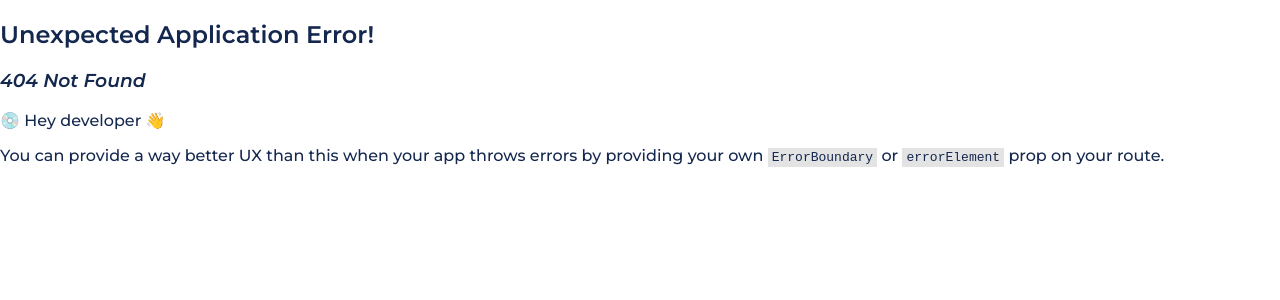
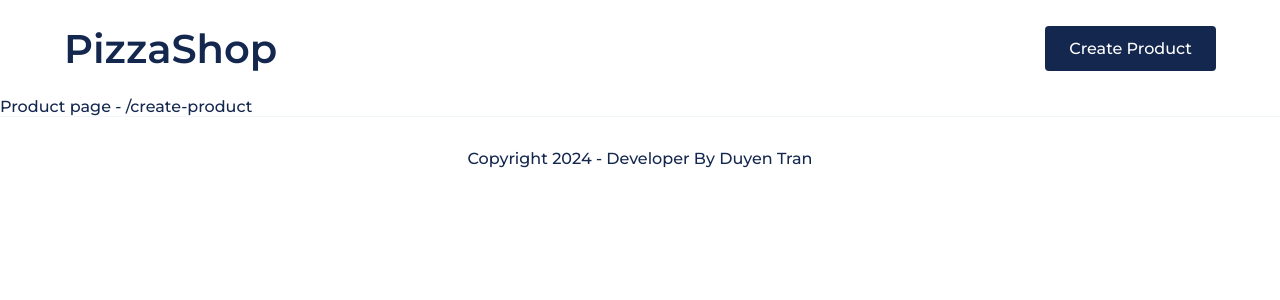
Before and after one commit to TranLeKhanhDuyen/Knowledge, a React (Create React App) app in the folder pizza-order/: page /create-product in a window 1280 px wide. Before the commit this address had no page. Shown: the top 300 px of the page. Built offline with nearby package versions, Linux system fonts and the light colour scheme.

Commit message:
feat: add useParams

```diff
--- a/pizza-order/src/App.tsx
+++ b/pizza-order/src/App.tsx
@@ -1,6 +1,13 @@
 import HomePage from "./pages/HomePage";
-import { createBrowserRouter, Outlet, RouteObject, RouterProvider } from "react-router-dom";
+import {
+  createBrowserRouter,
+  Outlet,
+  RouteObject,
+  RouterProvider,
+} from "react-router-dom";
 import MainLayout from "./layouts/MainLayout";
+import CreateProductPage from "./pages/CreateProductPage";
+import DetailProductPage from "./pages/DetailProductPage";
 
 const appRoutes: RouteObject[] = [
   {
@@ -11,21 +18,27 @@ const appRoutes: RouteObject[] = [
         index: true,
         element: <HomePage />,
       },
+      {
+        path: "/create-product",
+        element: <CreateProductPage />,
+      },
+      {
+        path: "/product/:id",
+        element: <DetailProductPage />,
+      },
     ],
   },
 ];
 
 const router = createBrowserRouter([
   {
-    element: (
-      <Outlet/>
-    ),
-    children: appRoutes
-  }
+    element: <Outlet />,
+    children: appRoutes,
+  },
 ]);
 
 function App() {
-  return <RouterProvider router={router}/>
+  return <RouterProvider router={router} />;
 }
 
 export default App;
--- a/pizza-order/src/layouts/Header.tsx
+++ b/pizza-order/src/layouts/Header.tsx
@@ -1,10 +1,25 @@
+import { Link, useLocation, useNavigate } from "react-router-dom";
 import ButtonField from "../components/ButtonField";
 
 const Header = () => {
+  const navigate = useNavigate();
+
   return (
     <div className="flex-basic-between" style={{ padding: "1.5rem 4rem" }}>
-      <div style={{ fontSize: "40px", fontWeight: 600 }}>PizzaShop</div>
-      <ButtonField>Create Product</ButtonField>
+      <div
+        style={{
+          fontSize: "40px",
+          fontWeight: 600
+        }}
+      >
+        PizzaShop
+      </div>
+      <ButtonField onClick={() => navigate("/create-product")}>
+        Create Product
+      </ButtonField>
+      {/* <ButtonField>
+        <Link to="/create-product">Create Product</Link>
+      </ButtonField> */}
     </div>
   );
 };
--- /dev/null
+++ b/pizza-order/src/pages/CreateProductPage.tsx
@@ -0,0 +1,9 @@
+import { useLocation } from "react-router-dom";
+
+const CreateProductPage = () => {
+  const { pathname } = useLocation();
+
+  return <div>Product page - {pathname}</div>;
+};
+
+export default CreateProductPage;
--- /dev/null
+++ b/pizza-order/src/pages/DetailProductPage.tsx
@@ -0,0 +1,9 @@
+import { useParams } from "react-router-dom";
+
+const DetailProductPage = () => {
+  const { id } = useParams();
+
+  return <div>This is product page -{id}</div>;
+};
+
+export default DetailProductPage;
```
